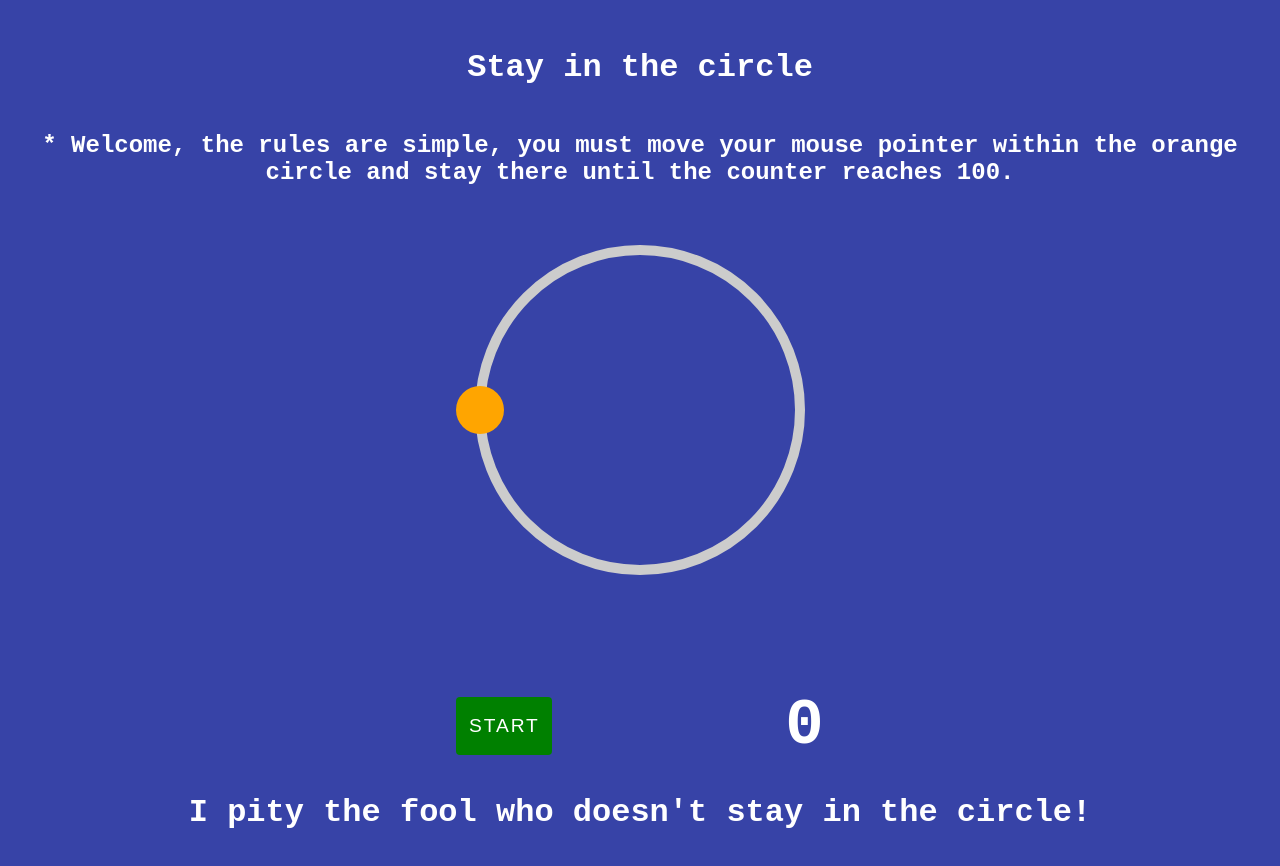
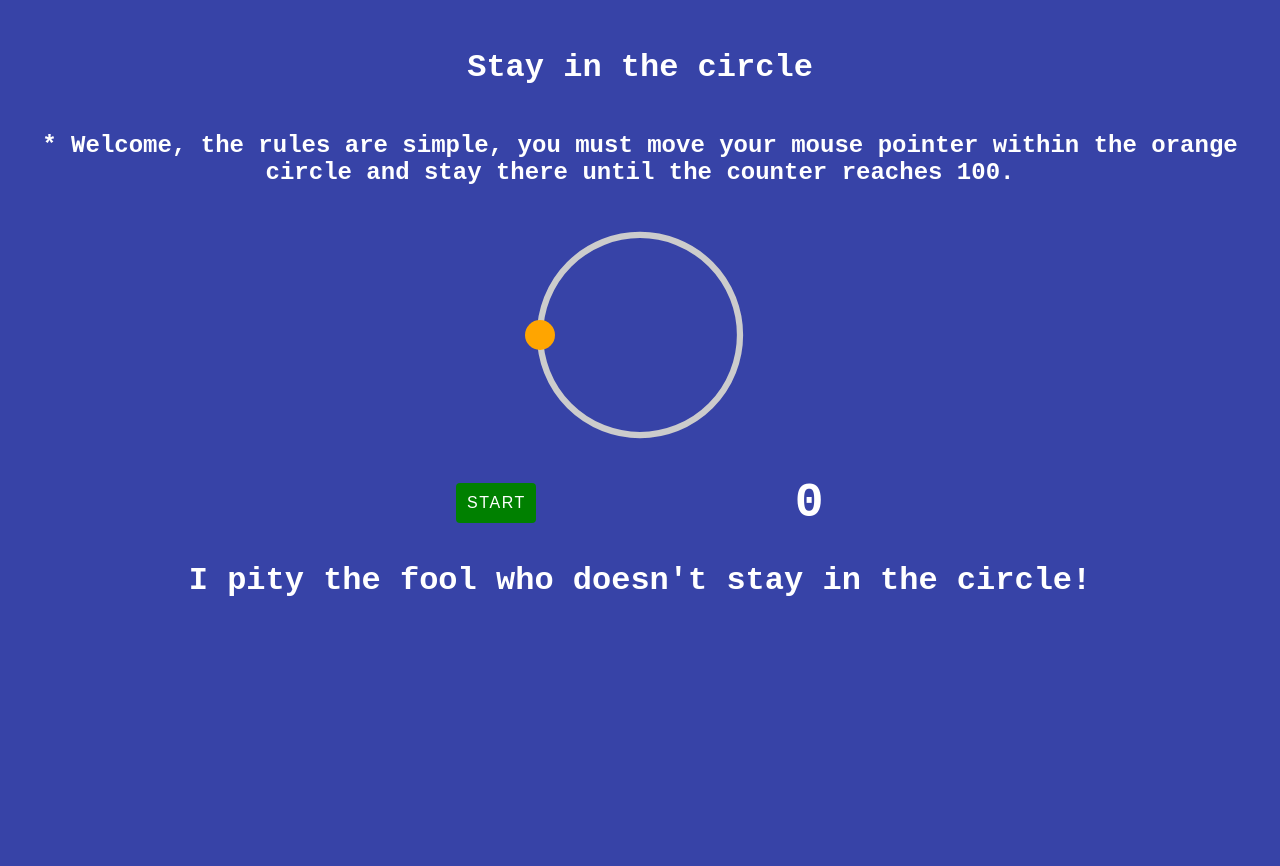
Before and after one commit to jonthedev/stay-in-the-circle, a React (Vite) app: page / in a window 1280 px wide. Shown: the top 866 px of the page. After the commit the page ends 800 px from the top, so only its background shows below. Built offline with nearby package versions, Linux system fonts and the light colour scheme.

Commit message:
style changes to overall app

```diff
--- a/package.json
+++ b/package.json
@@ -4,7 +4,8 @@
   "description": "A game built in ReactJs. Players must move the mouse pointer within the yellow circle and stay there until the counter reaches 100.",
   "main": "index.js",
   "scripts": {
-    "start": "parcel index.html"
+    "start": "parcel index.html",
+    "build": "parcel build index.html"
   },
   "author": "Jonathan D Kaonga",
   "license": "ISC",
--- a/src/components/Circle.js
+++ b/src/components/Circle.js
@@ -29,7 +29,7 @@ class Circle extends React.Component {
   render() {
     const gameStatus = this.props.gameStatus;
     return (
-      <svg viewBox="0,0 10,10" width="400px" height="400px">
+      <svg viewBox="0,0 10,10" width="250px" height="250px">
         <path
           className="track"
           fill="none"
--- a/src/style.css
+++ b/src/style.css
@@ -36,7 +36,7 @@ p {
 }
 
 svg {
-  margin-bottom: 5em;
+  margin-bottom: 1em;
 }
 
 @keyframes move {
@@ -55,12 +55,12 @@ svg {
 }
 
 .control button {
-  height: 3em;
+  height: 2.5em;
   width: 5em;
   border-radius: 4px;
   border: none;
   cursor: pointer;
-  font-size: 1.2em;
+  font-size: 1em;
   letter-spacing: 0.1em;
   text-transform: uppercase;
   color: #fff;
@@ -76,5 +76,5 @@ svg {
 
 .count {
   margin-left: 0.5em;
-  font-size: 4em;
+  font-size: 3em;
 }
```
Also changed, not shown: 4 other files (tests, documents, lock files or other folders).
